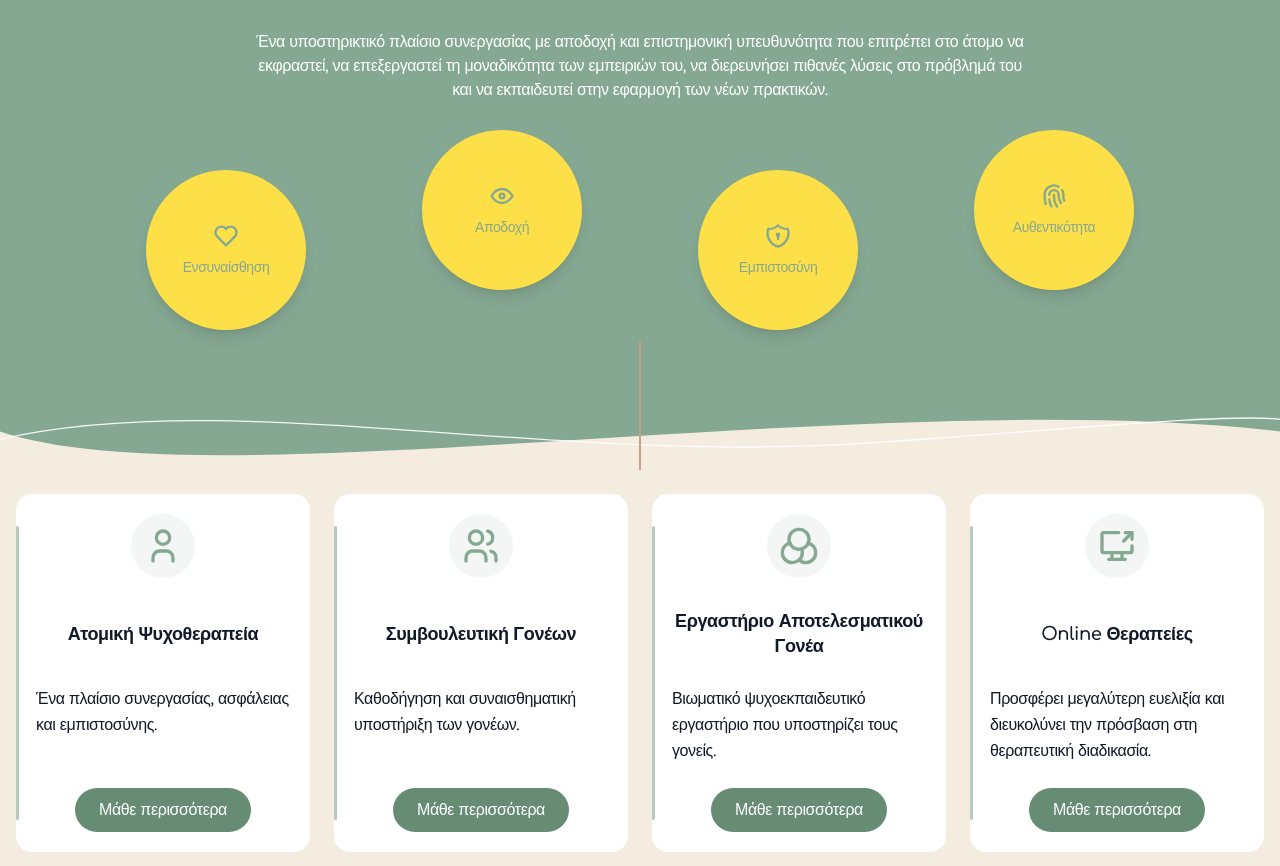
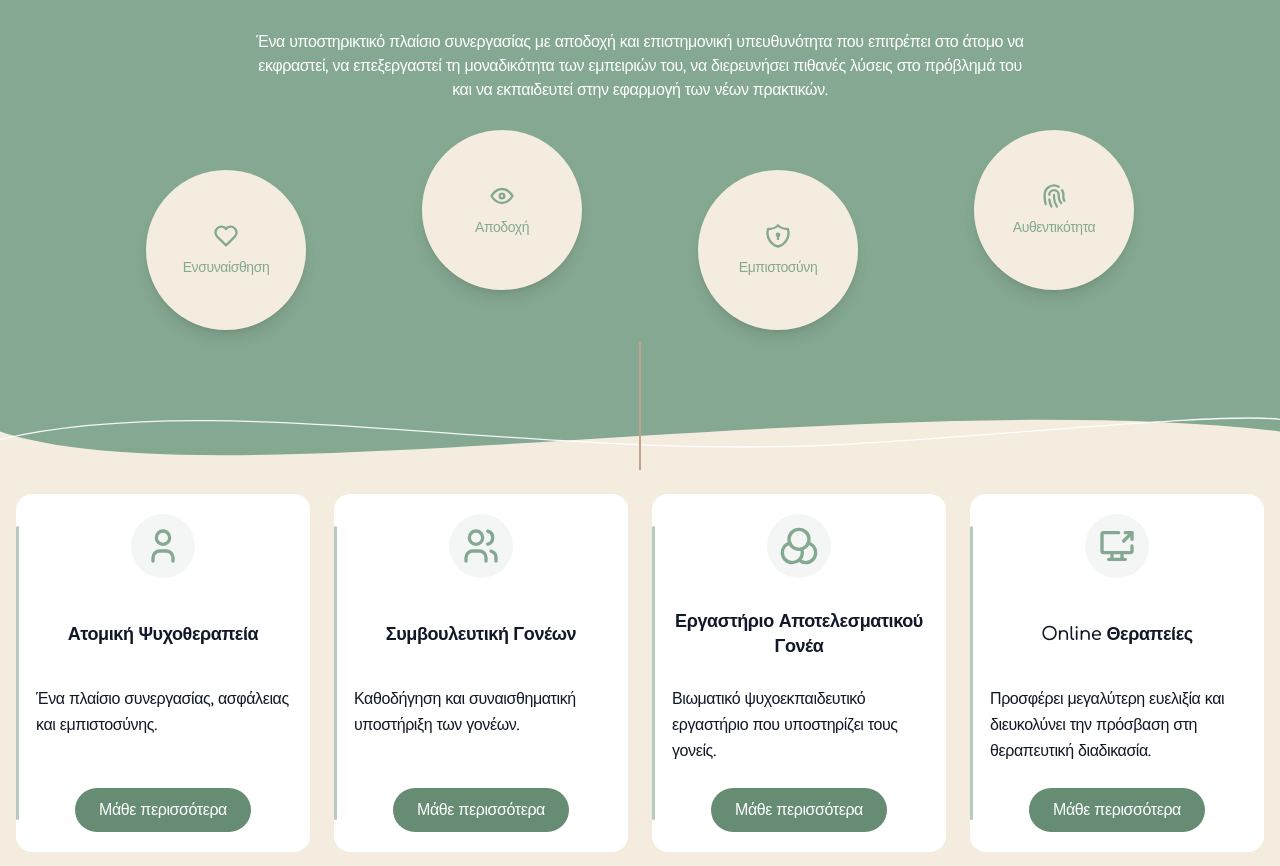
Before and after one commit to skaraiskos/psych-site, a Next.js app: page / in a window 1280 px wide. Shown: the part 1840-2706 px from the top of the page. Built offline with nearby package versions, Linux system fonts and the light colour scheme.

Commit message:
yellow boxes on Purpose

```diff
--- a/src/components/widgets/Purpose.tsx
+++ b/src/components/widgets/Purpose.tsx
@@ -155,7 +155,7 @@ const Purpose = ({ id, header }: PurposeProps) => {
                   w-40 h-40
                   hover:w-64
                   rounded-full hover:rounded-3xl
-                  bg-yellow-300
+                  bg-theme6
                   flex flex-col justify-center items-center
                   overflow-hidden
                   shadow-lg shadow-[0_10px_30px_rgba(255,223,0,0.25)]
```
